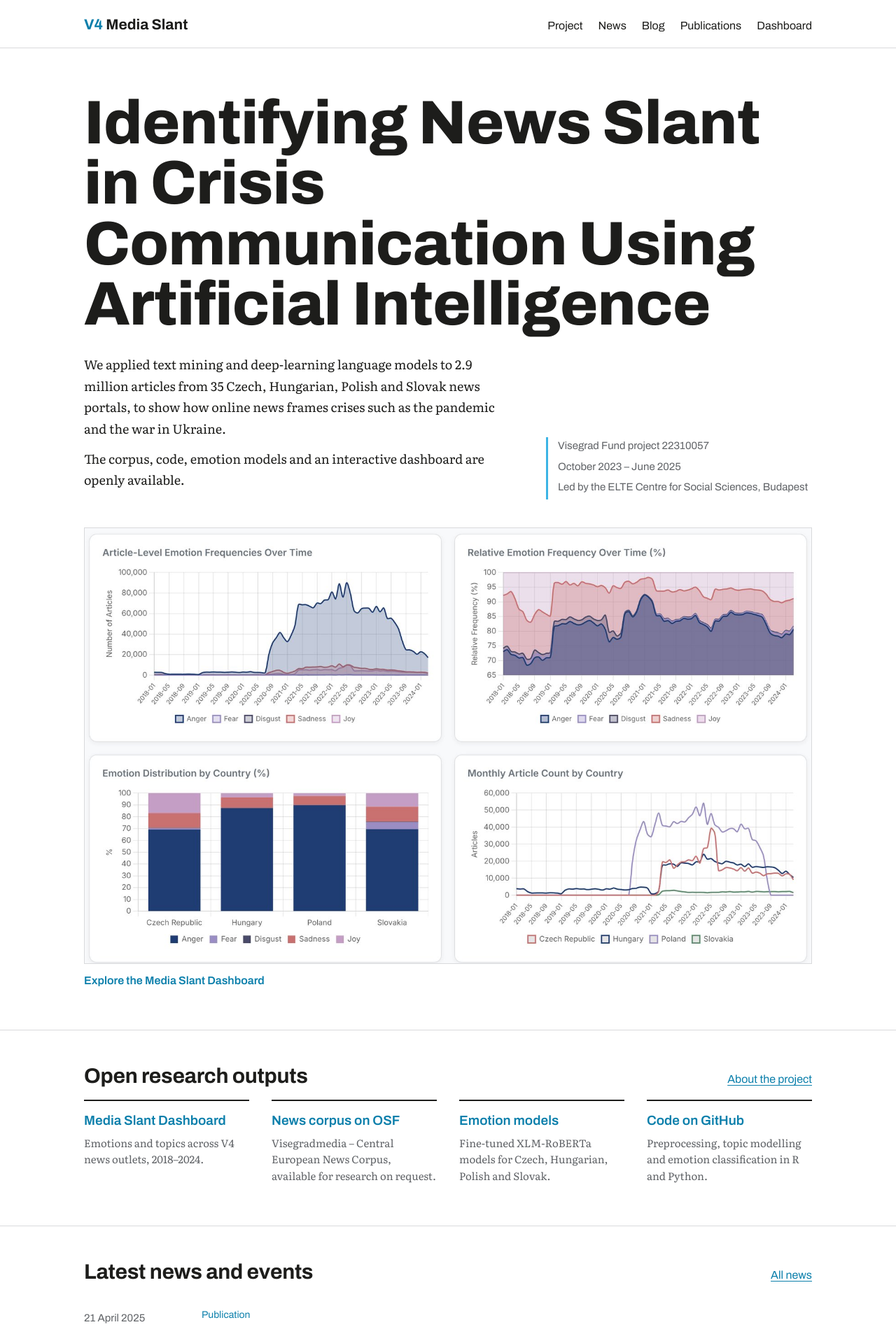
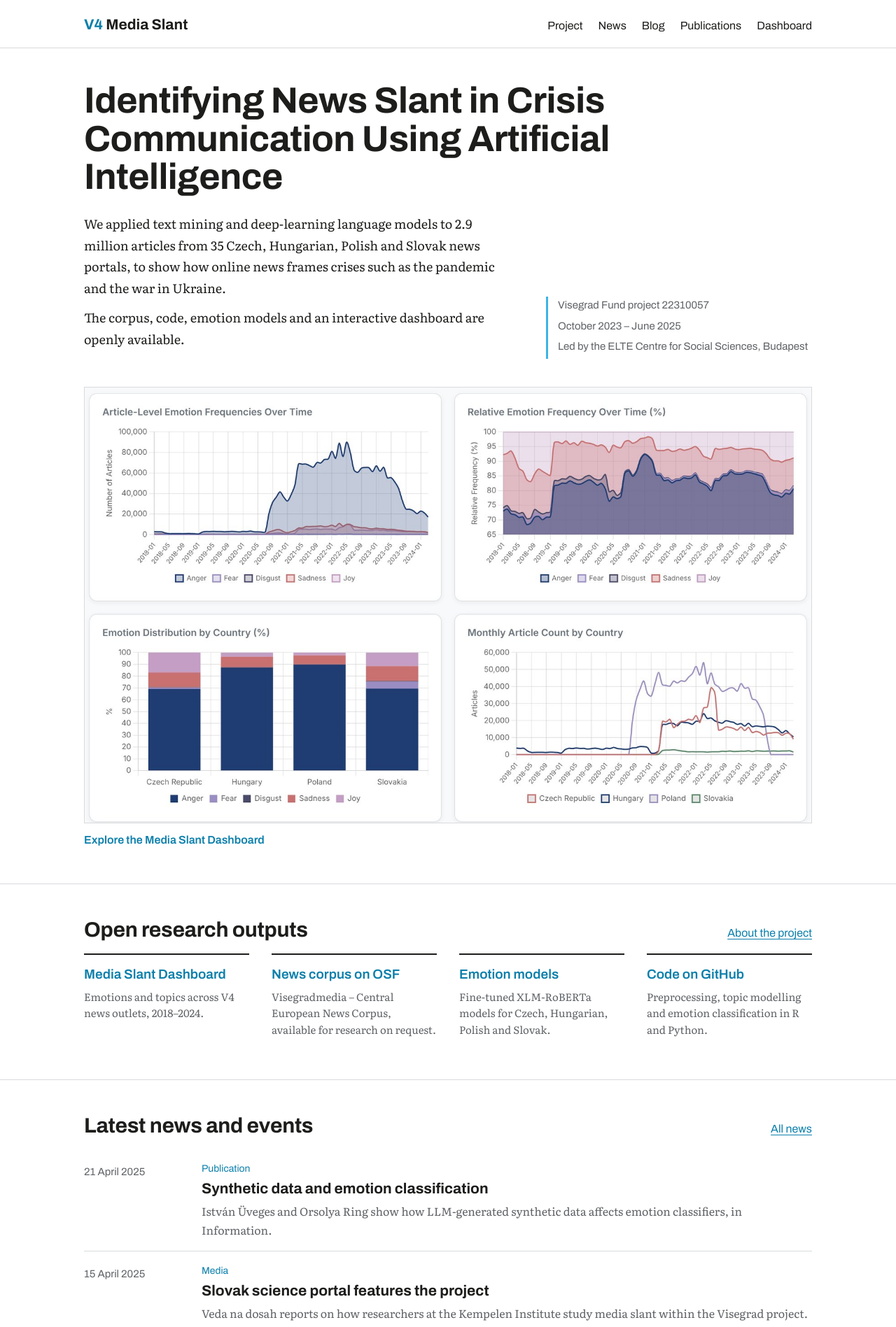
Before and after one commit to ringorsolya/v4slant-site, a Jekyll site: the page built from index.html, in a window 1280 px wide. Shown: the top 1897 px of the page at 70% size. Built offline with Jekyll 4.4.1, drawn with Linux system fonts in a browser that asks for light colours.

Commit message:
Smaller home page headline
Co-Authored-By: Claude Opus 5.5 <noreply@anthropic.com>
Claude-Session: https://claude.ai/code/session_013xfZbvasC9FqKPGGKo9KJJ

```diff
--- a/assets/css/style.css
+++ b/assets/css/style.css
@@ -53,10 +53,10 @@ h1, h2, h3 { font-stretch: 75%; font-weight: 700; letter-spacing: -0.01em; }
 .nav a[aria-current="page"] { border-bottom-color: var(--fund); }
 
 /* Home hero: the one bold element */
-.hero { padding: 64px 0 56px; border-bottom: 1px solid var(--rule); }
+.hero { padding: 48px 0 48px; border-bottom: 1px solid var(--rule); }
 .hero h1 {
-  font-size: clamp(40px, 7.4vw, 88px); line-height: .98; margin: 0 0 28px;
-  font-stretch: 62%; font-weight: 800; max-width: 22ch;
+  font-size: clamp(30px, 4.2vw, 52px); line-height: 1.05; margin: 0 0 24px;
+  font-stretch: 70%; font-weight: 700; max-width: 30ch;
 }
 .hero-text { display: grid; grid-template-columns: minmax(0, 620px) 1fr; gap: 40px; align-items: end; }
 .hero-text p { margin: 0 0 12px; font-size: 18px; }
```
